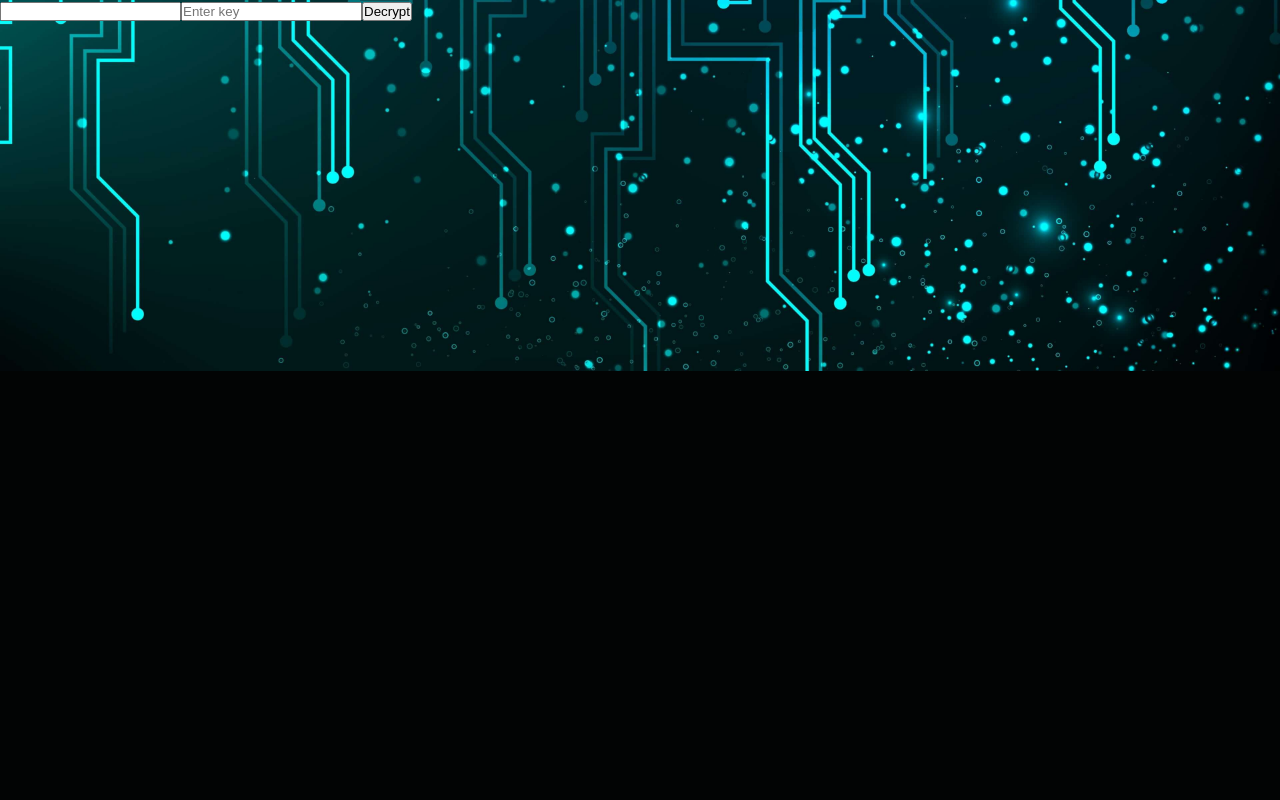
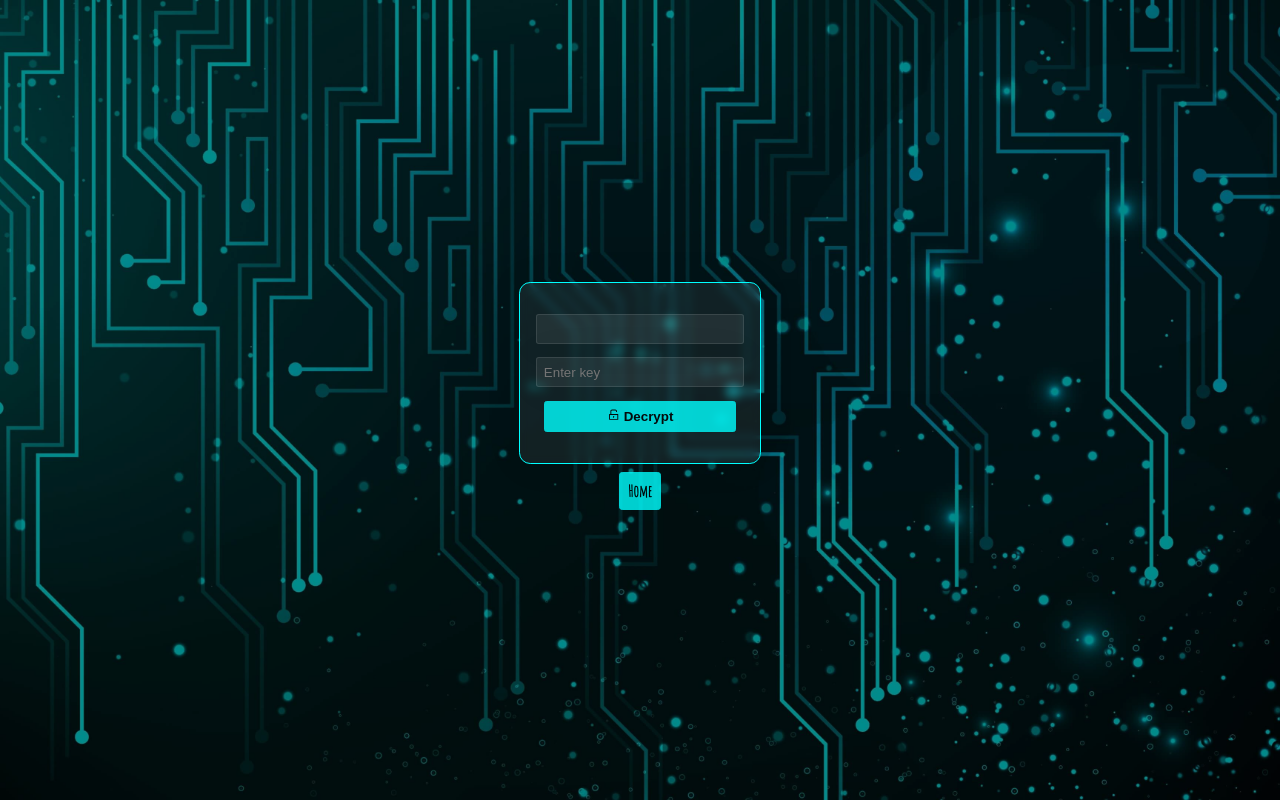
Before and after one commit to ahnayef/caesar-cipher, a Next.js app: page /decrypt in a window 1280 px wide. Built offline with nearby package versions, Linux system fonts and the light colour scheme; a web font is replaced by a local one.

Commit message:
Add encryption and decryption links to home page and update styles

```diff
--- a/app/(components)/decrypt/page.tsx
+++ b/app/(components)/decrypt/page.tsx
@@ -1,7 +1,8 @@
 "use client"
 
+import Link from "next/link";
 import { useEffect, useState } from "react"
-import style from "./decrypt.module.css"
+import { AiOutlineUnlock } from "react-icons/ai";
 
 const initialState: { encodedText: string, decodedText: string, key: number } = {
   encodedText: "",
@@ -48,14 +49,23 @@ export default function Page({ searchParams, }: { searchParams?: { [key: string]
   }
 
   return (
-    <div className={style.decryptMain}>
-      <form onSubmit={decode}>
-        <input type="text" name="encodedText" onChange={handleChange} value={formState.encodedText} />
-        <input type="number" placeholder="Enter key" name="key" onChange={handleChange} required />
-        <button type="submit">Decrypt</button>
-        <p>{formState.decodedText}</p>
-
-      </form>
-    </div>
+    <>
+      <div className="over">
+      </div>
+      <div className="container">
+        <form onSubmit={decode}>
+          <input type="text" name="encodedText" onChange={handleChange} value={formState.encodedText} />
+          <input type="number" placeholder="Enter key" name="key" onChange={handleChange} required />
+          <button type="submit"><i><AiOutlineUnlock/></i> Decrypt</button>
+        </form>
+        {
+          formState.decodedText &&
+          <div className="resultArea">
+            <p>{formState.decodedText}</p>
+          </div>
+        }
+        <Link href="/" className="btn">Home</Link>
+      </div>
+    </>
   )
 }
--- a/app/globals.css
+++ b/app/globals.css
@@ -33,27 +33,144 @@ body {
 .over{
     width: 100%;
     height: 100vh;
-    background-color: rgba(0, 0, 0, 0.5);
+    background-color: rgba(0, 0, 0, 0.45);
     position: fixed;
     user-select: none;
     z-index: 2;
 }
 
 
-.btn{
-    border: 1px solid rgba(255, 255, 255, 0.1);
-    background-color: rgba(255, 255, 255, 0.07);
-    box-shadow: 0 0 40px rgba(8, 7, 16, 0.06);
-    color: #fff;
+.btn {
+    padding: 0.5em;
+    margin: 0.5em 0;
+    background-color: var(--primary);
+    color: var(--background);
+    border: 1px solid var(--primary);
     outline: none;
     cursor: pointer;
+    font-weight: bold;
+    border-radius: 0.2em;
+    opacity: 0.8;
 }
 
 
-.btn:hover{
-    border: 1px solid var(--primary);
+.btn:hover {
+    background-color: var(--background);
+    color: var(--primary);
+    transition: 0.3s;
+    opacity: 1;
 }
 
 a{
     text-decoration: none;
 }
+
+
+
+.container {
+    display: flex;
+    justify-content: center;
+    align-items: center;
+    text-align: center;
+    flex-direction: column;
+    width: 100%;
+    height: 100vh;
+    color: var(--text);
+    z-index: 3;
+    font-family: 'Amatic SC', sans-serif;
+}
+
+.container form {
+    display: flex;
+    justify-content: center;
+    align-items: center;
+    text-align: center;
+    flex-direction: column;
+    padding: 1.5em;
+    color: var(--text);
+    border: 1px solid var(--primary);
+    background-color: rgba(255, 255, 255, 0.07);
+    backdrop-filter: blur(5px);
+    box-shadow: 0 0 40px rgba(8, 7, 16, 0.06);
+    border-radius: 0.7em;
+    z-index: 3;
+}
+
+.container form input,
+.container form textarea {
+    width: 100%;
+    padding: 0.5em;
+    margin: 0.5em 0;
+    border: 1px solid rgba(255, 255, 255, 0.1);
+    background-color: rgba(255, 255, 255, 0.07);
+    box-shadow: 0 0 40px rgba(8, 7, 16, 0.06);
+    color: var(--text);
+    outline: none;
+    border-radius: 0.2em;
+}
+
+.container form input:hover,
+.container form textarea:hover {
+    border: 1px solid rgba(255, 255, 255, 0.3);
+}
+
+.container form input:focus,
+.container form textarea:focus {
+    border: 1px solid var(--primary);
+}
+
+.container  button {
+    width: 100%;
+    padding: 0.5em;
+    margin: 0.5em 0;
+    background-color: var(--primary);
+    color: var(--background);
+    border: 1px solid var(--primary);
+    outline: none;
+    cursor: pointer;
+    font-weight: bold;
+    border-radius: 0.2em;
+    opacity: 0.8;
+}
+
+
+.container  button:hover {
+    background-color: var(--background);
+    color: var(--primary);
+    transition: 0.3s;
+    opacity: 1;
+}
+
+.container form a {
+    width: 100%;
+    padding: 0.5em;
+    margin: 0.5em 0;
+}
+
+
+
+
+.container .resultArea {
+    padding: 1em;
+    margin: 0.5em 0;
+    border: 1px solid var(--primary);
+    background-color: rgba(0, 0, 0, 0.5);
+    box-shadow: 0 0 40px rgba(8, 7, 16, 0.06);
+    color: var(--text);
+    outline: none;
+    text-align: left;
+    overflow: auto;
+    z-index: 3;
+    display: flex;
+    align-items: center;
+    justify-content: center;
+    text-align: left;
+    flex-direction: column;
+}
+.container .resultArea p{
+    padding: 0.5em;
+}
+
+.container a{
+    z-index: 3;
+}
```
Also changed, not shown: app/(components)/auth/[ref]/page.tsx (+18 -17 lines), app/(components)/encrypt/encrypt.module.css (deleted, +0 -103 lines), app/(components)/encrypt/page.tsx (+42 -14 lines), app/page.tsx (+7 -4 lines).
